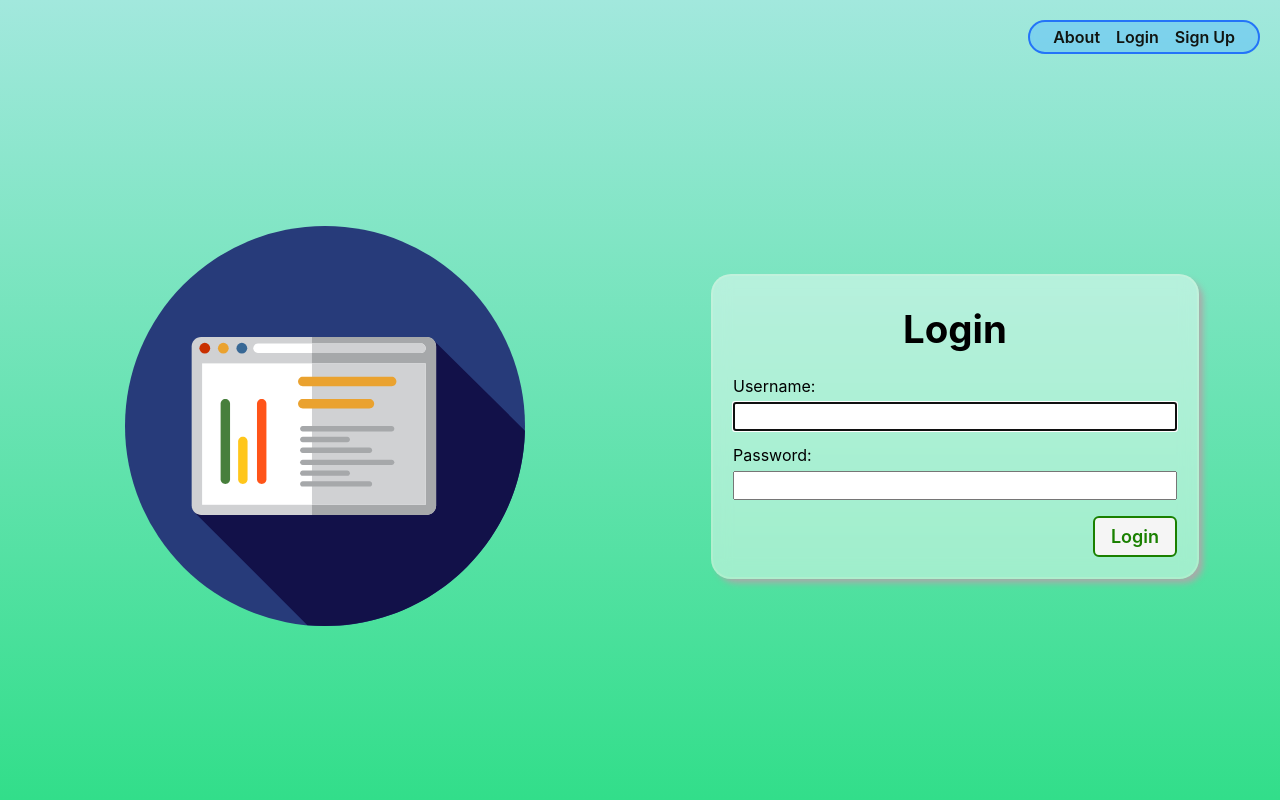
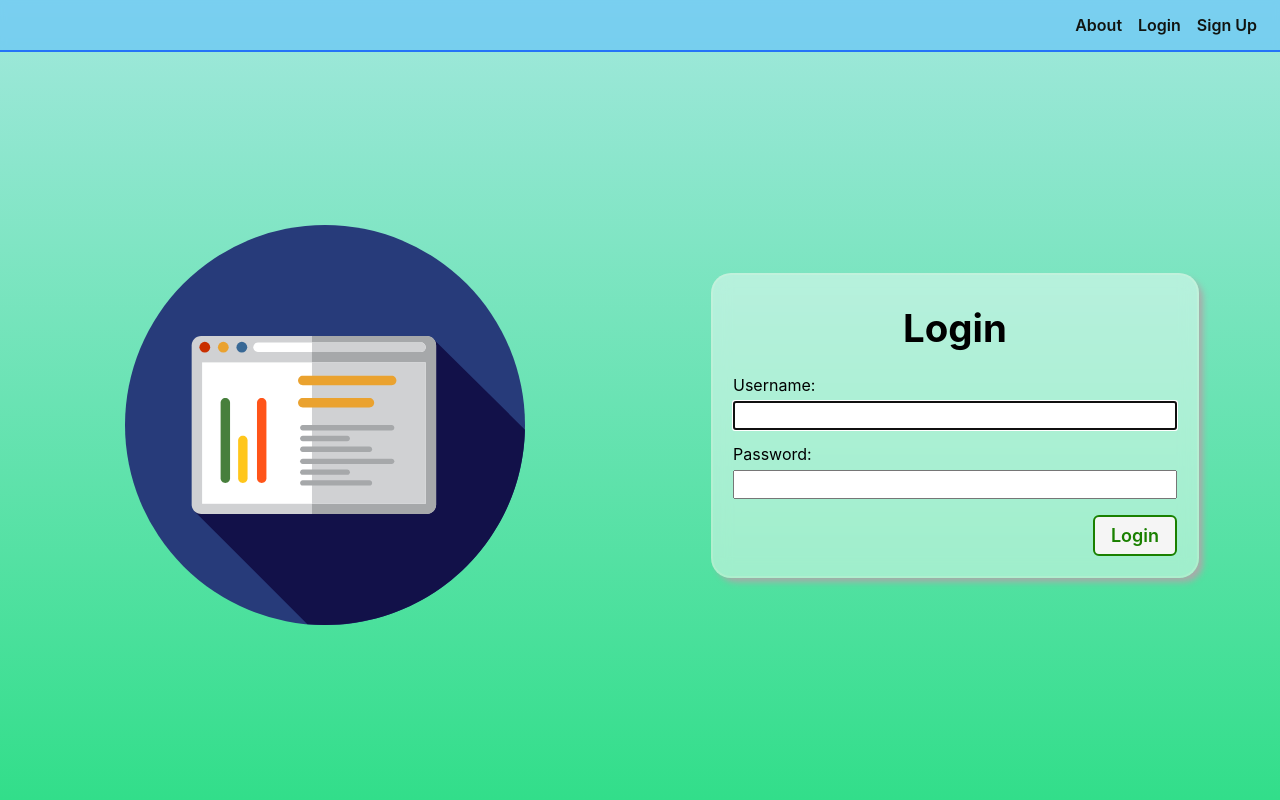
Before and after one commit to andywtse/django-spinner, a Django app: page / in a window 1280 px wide. Run offline with Django 4.2, Linux system fonts and the light colour scheme.

Commit message:
Fixes navbar

```diff
--- a/main_app/static/css/base.css
+++ b/main_app/static/css/base.css
@@ -51,6 +51,7 @@ header {
   width: 100%;
   background: var(--nav-bg-ff);
   border-bottom: var(--borders);
+  z-index: 1000;
 }
 
 nav {
@@ -233,50 +234,3 @@ nav li {
     }
   }
 }
-
-@media only screen and (min-width: 1024px) {
-  main {
-    min-height: calc(100vh - 55px);
-  }
-
-  header {
-    margin: 20px 20px 0 20px;
-    width: calc(100vw - 40px);
-    max-width: 1920px;
-    top: 20px;
-    background-color: transparent;
-    border-bottom: none;
-  }
-
-  nav,
-  .header-logo-container {
-    margin: 0;
-    background: var(--nav-bg-ff);
-    border: var(--borders);
-    border-radius: 18px;
-  }
-
-  nav {
-    margin-left: auto;
-  }
-
-  .header-logo-container {
-    /* visual fix to help align logo */
-    padding-top: 6px;
-    height: 35px;
-  }
-
-  @supports (-webkit-backdrop-filter: none) or (backdrop-filter: none) {
-    header {
-      -webkit-backdrop-filter: none;
-      backdrop-filter: none;
-    }
-
-    nav,
-    .header-logo-container {
-      background: rgba(104, 197, 248, .6);
-      -webkit-backdrop-filter: blur(3px);
-      backdrop-filter: blur(3px);
-    }
-  }
-}
--- a/main_app/static/css/collections/collection-detail.css
+++ b/main_app/static/css/collections/collection-detail.css
@@ -168,7 +168,7 @@ form > p {
 }
 
 #prize-pointer {
-  z-index: 999;
+  z-index: 99;
   position: absolute;
   top: -25px;
   left: 425px;
```
